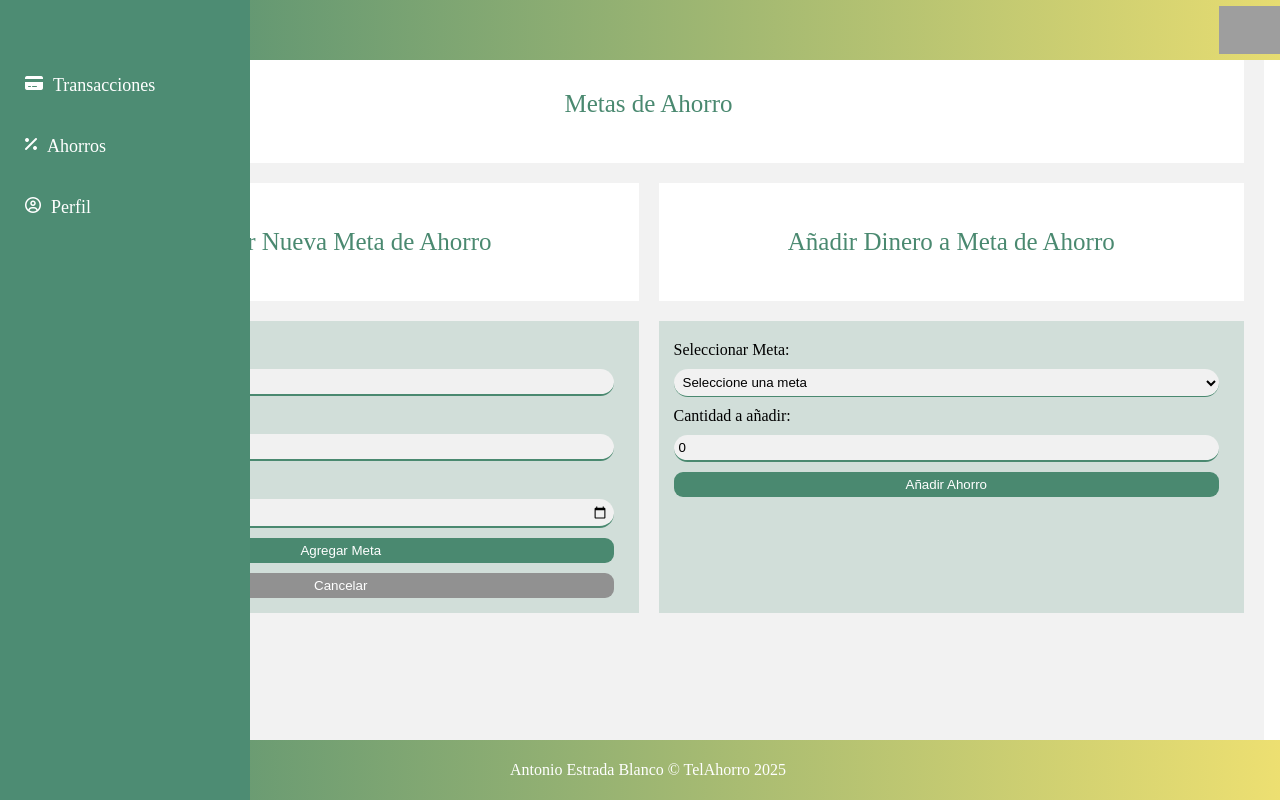
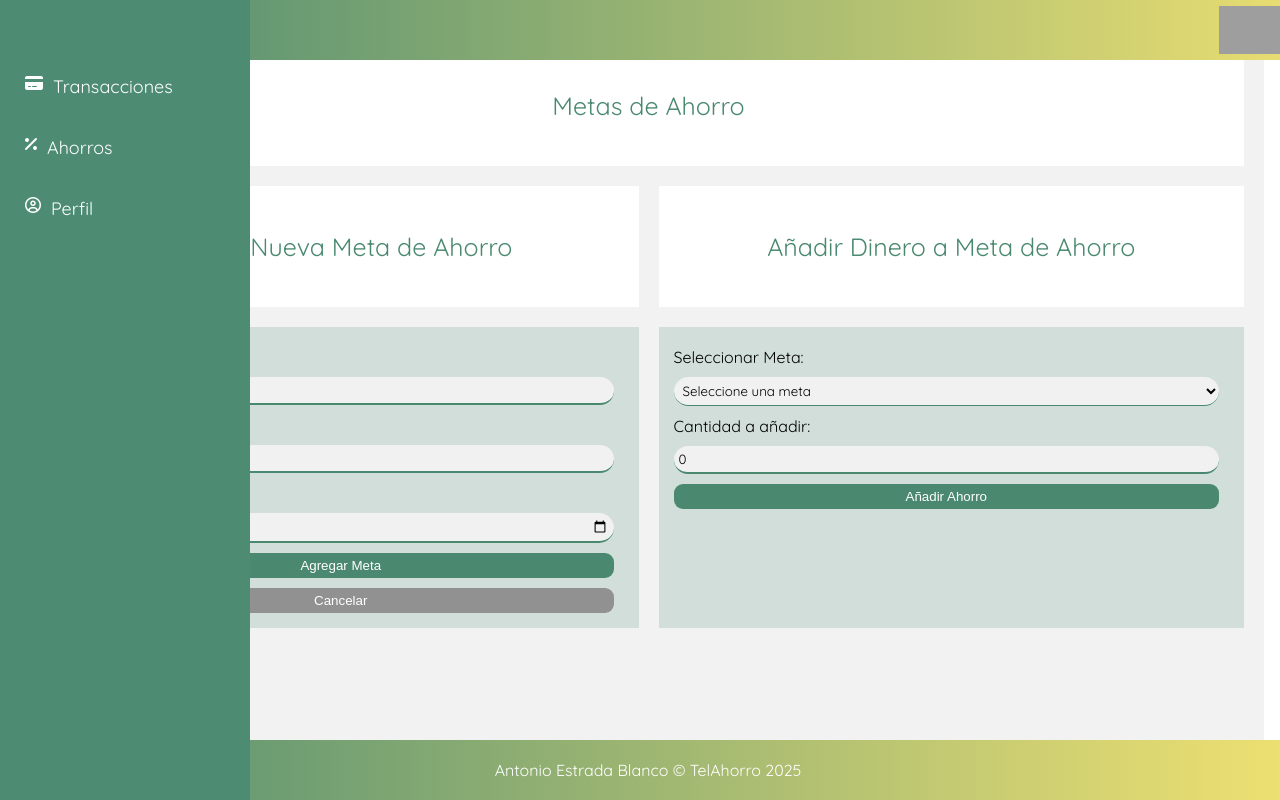
Before and after one commit to antesbla/TelAhorro, an Angular app: page /ahorros in a window 1280 px wide. Built offline with nearby package versions, Linux system fonts and the light colour scheme; grey boxes are pictures that could not be loaded.

Commit message:
fuente y últimas modificaciones

```diff
--- a/src/app/ahorros/ahorros.component.css
+++ b/src/app/ahorros/ahorros.component.css
@@ -5,7 +5,8 @@ html, body {
     margin-top: 25px;
     margin-left: 25px;
     background-color: #F2F2F2;
-    padding: 10px;;
+    padding: 10px;
+    font-family: 'Quicksand';
 }
 
 .titulo {
@@ -56,6 +57,7 @@ html, body {
     border-left: 0px;
     border-right: 0px;
     background-color: rgb(241, 241, 241);
+    font-family: 'Quicksand';
 }
 
 .botonGuardarMeta {
--- a/src/app/cabecera/cabecera.component.css
+++ b/src/app/cabecera/cabecera.component.css
@@ -1,3 +1,5 @@
+
+@import url('https://fonts.googleapis.com/css2?family=Quicksand:wght@300..700&display=swap');
 
 header {
     background-image: linear-gradient(to right, #4D8C73, #EEE071);
@@ -14,6 +16,7 @@ header {
     left: 0;
     z-index: 1000;
     margin-left: 60px;
+    font-family: 'Quicksand';
 }
 /* Logo */
 img {
@@ -117,4 +120,5 @@ footer {
     width: 100%;
     color: white;
     text-align: center;
+    font-family: 'Quicksand';
 }
--- a/src/app/transacciones/transacciones.component.html
+++ b/src/app/transacciones/transacciones.component.html
@@ -29,7 +29,8 @@
         <label class="labelFormularioIngreso">Categoría:</label>
         <select class="cuadroFormularioIngreso" [(ngModel)]="nuevoIngreso.categoria">
             <option value="Salario">Salario</option>
-            <option value="Freelance">Freelance</option>
+            <option value="Bizum">Bizum</option>
+            <option value="Devolución">Devolución</option>
             <option value="Inversión">Inversión</option>
             <option value="Otros">Otros</option>
         </select>
@@ -53,9 +54,11 @@
 
         <label class="labelFormularioGasto">Categoría:</label>
         <select class="cuadroFormularioGasto" [(ngModel)]="nuevoGasto.categoria">
-            <option value="Salario">Salario</option>
-            <option value="Freelance">Freelance</option>
+            <option value="Ocio">Ocio</option>
+            <option value="Bares y restaurantes">Bares y restaurantes</option>
             <option value="Inversión">Inversión</option>
+            <option value="Compras">Compras</option>
+            <option value="Deudas">Deudas</option>
             <option value="Otros">Otros</option>
         </select>
 
```
